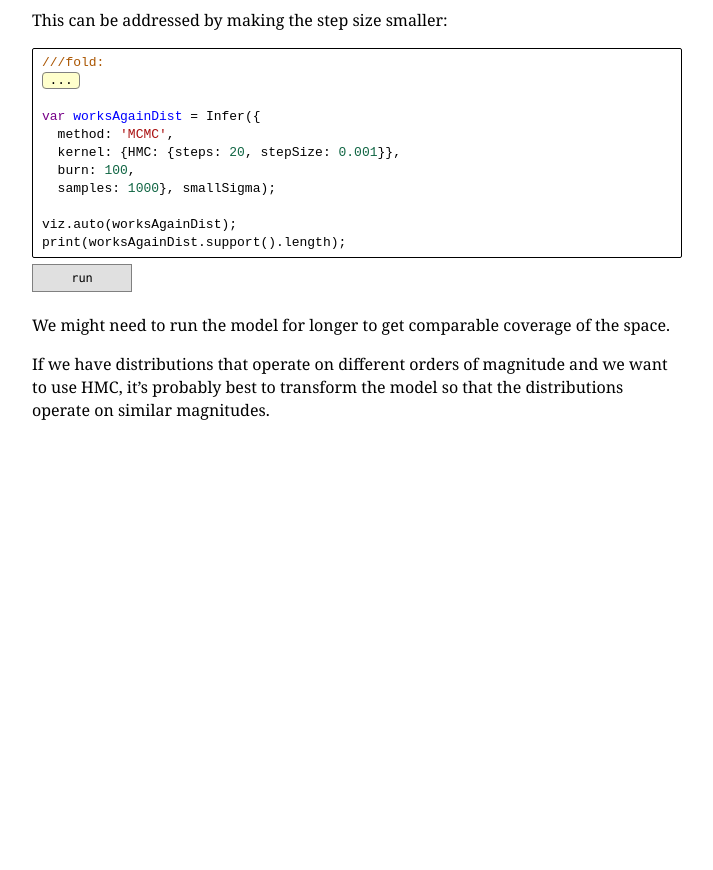
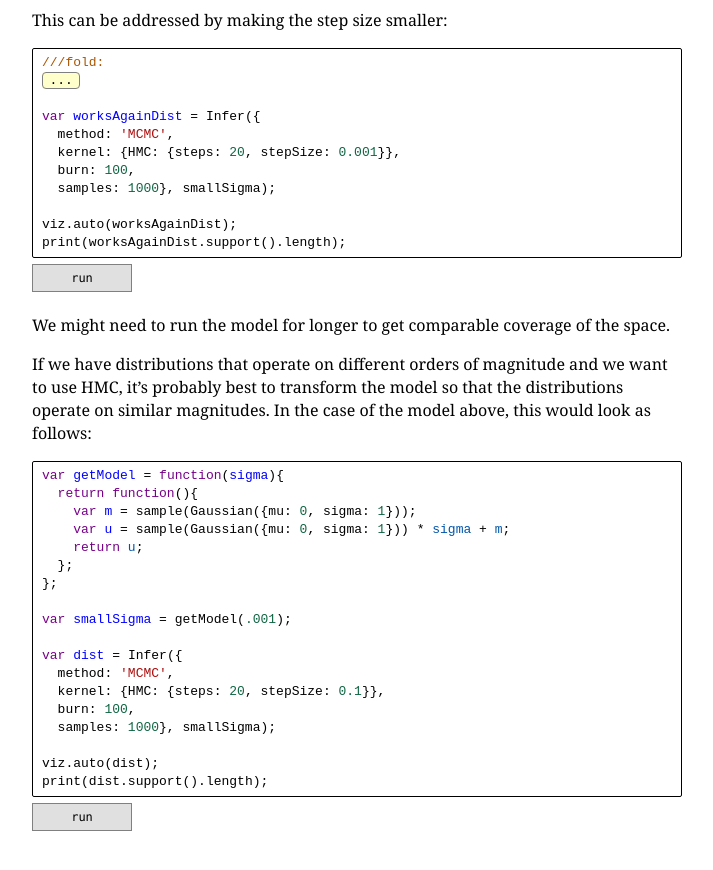
Before and after one commit to stuhlmueller/connoisseur, a Jekyll site: the page built from models/17-hmc.md, in a window 1280 px wide and 900 px high, scrolled down 1272 px. Shown: the top 870 px of the window, without its empty margins (26-739 px from the left). Built offline with Jekyll 4.4.1, drawn with Linux system fonts in a browser that asks for light colours; nearby versions of some CDN libraries; a script that is not in the unit is left out; before the commit the page ends 1758 px from its top, so only the background shows below that.

Commit message:
Add transform to HMC page

```diff
--- a/models/17-hmc.md
+++ b/models/17-hmc.md
@@ -85,4 +85,25 @@ print(worksAgainDist.support().length);
 
 We might need to run the model for longer to get comparable coverage of the space.
 
-If we have distributions that operate on different orders of magnitude and we want to use HMC, it's probably best to transform the model so that the distributions operate on similar magnitudes.
+If we have distributions that operate on different orders of magnitude and we want to use HMC, it's probably best to transform the model so that the distributions operate on similar magnitudes. In the case of the model above, this would look as follows:
+
+~~~~
+var getModel = function(sigma){
+  return function(){
+    var m = sample(Gaussian({mu: 0, sigma: 1}));
+    var u = sample(Gaussian({mu: 0, sigma: 1})) * sigma + m;
+    return u;
+  };
+};
+
+var smallSigma = getModel(.001);
+
+var dist = Infer({
+  method: 'MCMC',
+  kernel: {HMC: {steps: 20, stepSize: 0.1}},
+  burn: 100,
+  samples: 1000}, smallSigma);
+
+viz.auto(dist);
+print(dist.support().length);
+~~~~
```
